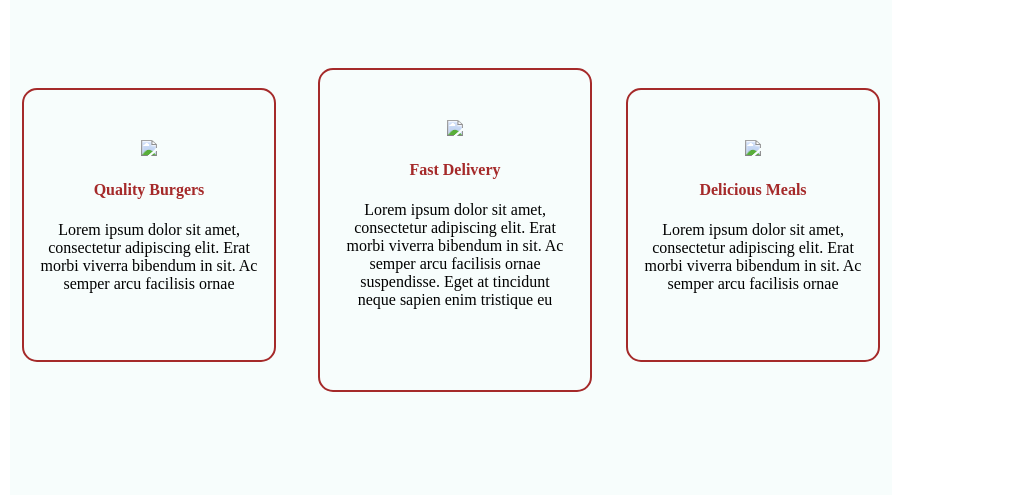
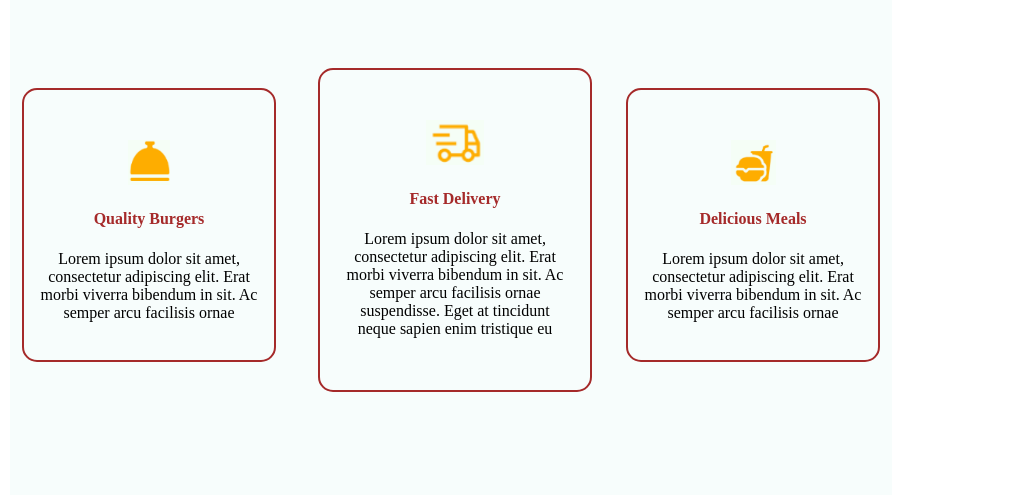
Before and after one commit to Otybrian/burgerplace, a plain HTML site: page index.html in a window 1280 px wide. Shown: the part 605-1100 px from the top of the page, without its empty margins (0-1035 px from the left). Drawn offline with Linux system fonts and the light colour scheme.

```diff
--- a/index.html
+++ b/index.html
@@ -44,7 +44,7 @@
      </div>
      <div class="section3">
         <div id="quality">
-            <img src="images/quality.png" height="45">
+            <img src="images/logo1.png" height="45">
             <h4>Quality Burgers</h4>
             <p>Lorem ipsum dolor sit amet,<br>
                 consectetur adipiscing elit. Erat <br>
@@ -54,7 +54,7 @@
 
         </div>
         <div id="fast">
-            <img src="images/fast.png" height="45">
+            <img src="images/logo2.png" height="45">
             <h4>Fast Delivery</h4>
             <p>Lorem ipsum dolor sit amet, <br>
                 consectetur adipiscing elit. Erat<br>
@@ -67,7 +67,7 @@
 
         </div>
         <div id="delicious">
-            <img src="images/delicious.png" height="45">
+            <img src="images/logo3.png" height="45">
             <h4>Delicious Meals</h4>
             <p>Lorem ipsum dolor sit amet, <br>
                 consectetur adipiscing elit. Erat <br>
```
Also changed, not shown: 1 other file.
